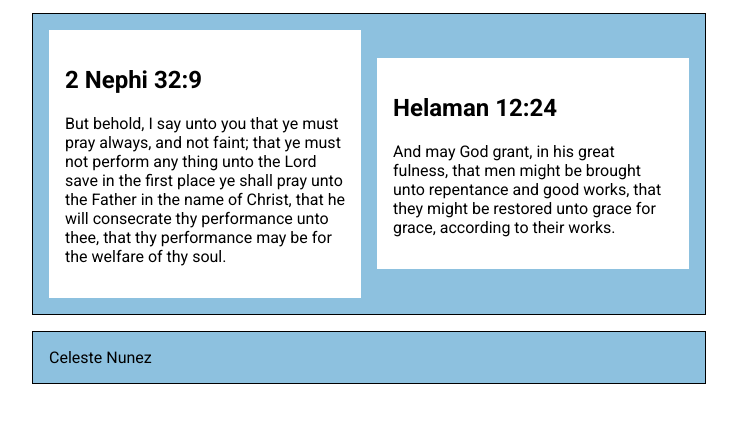
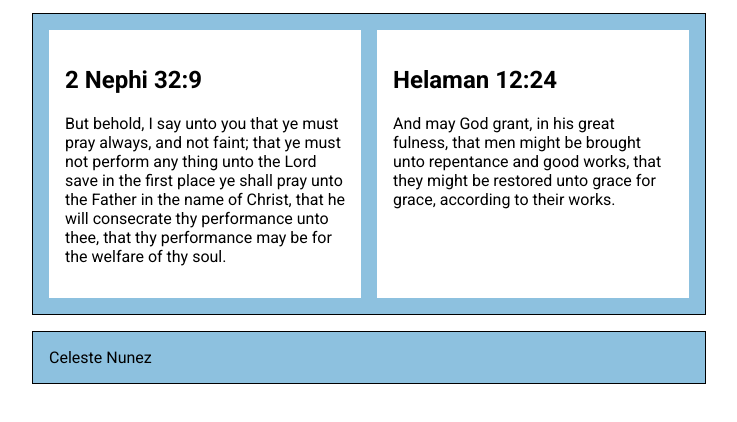
Before and after one commit to celeste-nunez/wdd131, a plain HTML site: page homework/media-query.html in a window 1280 px wide. Shown: the part 134-556 px from the top of the page, without its empty margins (271-1008 px from the left). Drawn offline with Linux system fonts and the light colour scheme.

Commit message:
media-query-final

```diff
--- a/homework/media-query.css
+++ b/homework/media-query.css
@@ -17,6 +17,7 @@ main {
     display: grid;
     grid-template-columns: 1fr;
     grid-gap: 1rem;
+    align-items: stretch;
 }
 
 section {
```
Also changed, not shown: 1 other file.
